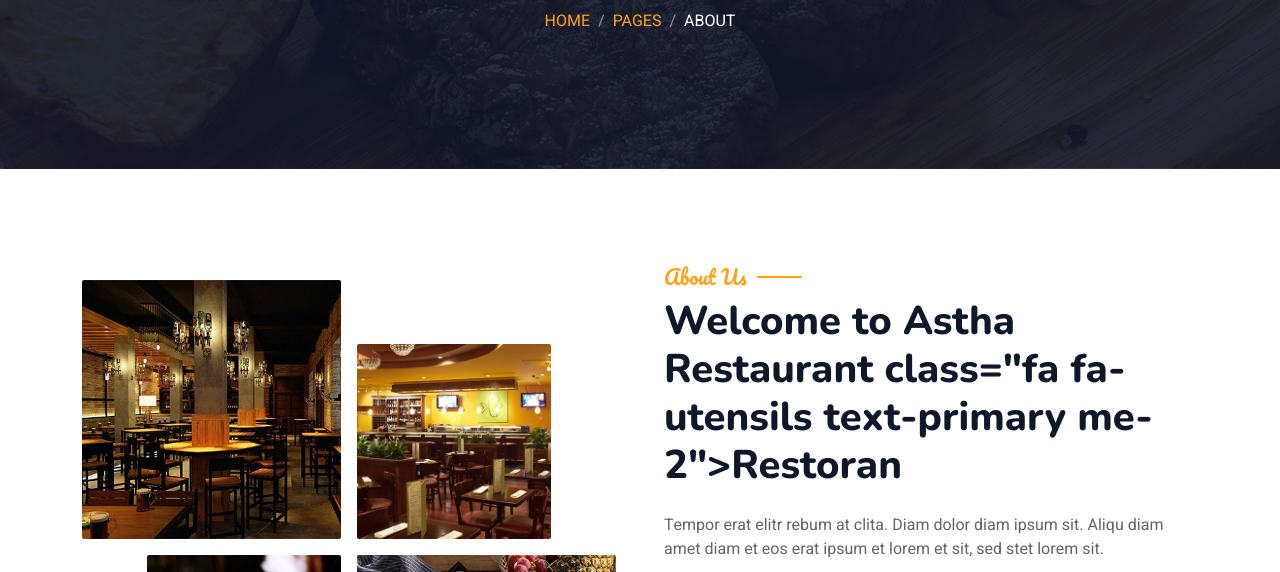
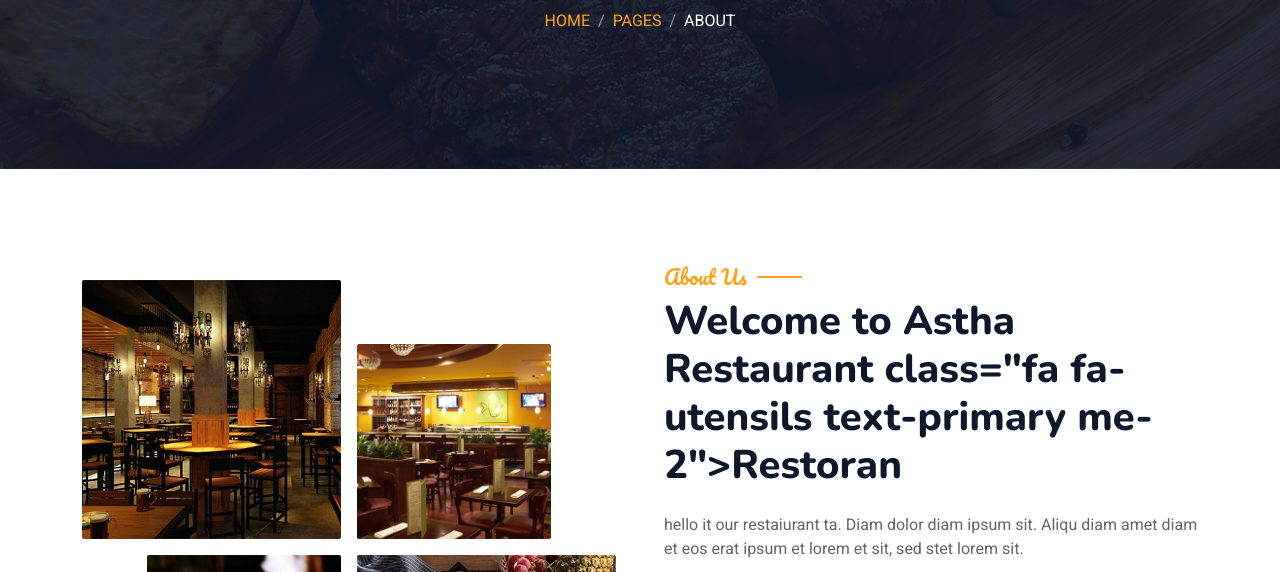
Before and after one commit to astha56/astha56.github.io, a plain HTML site: page about.html in a window 1280 px wide. Shown: the part 228-800 px from the top of the page. Drawn offline with nearby package versions, Linux system fonts and the light colour scheme.

Commit message:
qulaity food

```diff
--- a/about.html
+++ b/about.html
@@ -112,7 +112,7 @@
                     <div class="col-lg-6">
                         <h5 class="section-title ff-secondary text-start text-primary fw-normal">About Us</h5>
                         <h1 class="mb-4">Welcome to Astha Restaurant class="fa fa-utensils text-primary me-2"></i>Restoran</h1>
-                        <p class="mb-4">Tempor erat elitr rebum at clita. Diam dolor diam ipsum sit. Aliqu diam amet diam et eos erat ipsum et lorem et sit, sed stet lorem sit.</p>
+                        <p class="mb-4">hello it our restaiurant ta. Diam dolor diam ipsum sit. Aliqu diam amet diam et eos erat ipsum et lorem et sit, sed stet lorem sit.</p>
                         <p class="mb-4">Tempor erat elitr rebum at clita. Diam dolor diam ipsum sit. Aliqu diam amet diam et eos. Clita erat ipsum et lorem et sit, sed stet lorem sit clita duo justo magna dolore erat amet</p>
                         <div class="row g-4 mb-4">
                             <div class="col-sm-6">
```
